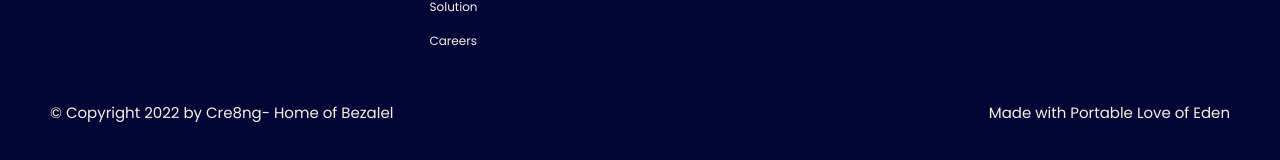
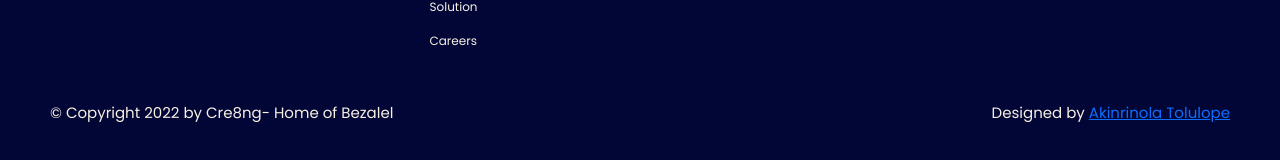
Before and after one commit to bossteeh/ProjectVestium, a plain HTML site: page index.html in a window 1280 px wide. Shown: the part 4057-4217 px from the top of the page. Drawn offline with Linux system fonts and the light colour scheme.

Commit message:
added designed by bossteeh

```diff
--- a/index.html
+++ b/index.html
@@ -348,7 +348,7 @@
         <br>
         <div class="copyright">
             <p>&copy; Copyright 2022 by Cre8ng- Home of Bezalel</p>
-            <p>Made with Portable Love of Eden </p>
+            <p>Designed by <a href="http://github.com/bossteeh" target="_blank">Akinrinola Tolulope</a> </p>
         </div>
 
     </footer>
```
